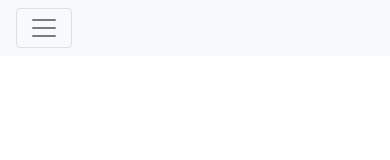
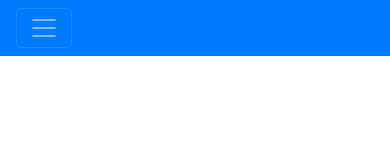
Before and after one commit to mif9075/statcast, a plain HTML site: page index.html in a window 390 px wide. Drawn offline with nearby package versions, Linux system fonts and the light colour scheme.

Commit message:
Added responsive navbar/javascript

```diff
--- a/index.html
+++ b/index.html
@@ -9,12 +9,17 @@
 
         <link rel="stylesheet" href="https://stackpath.bootstrapcdn.com/bootstrap/4.3.1/css/bootstrap.min.css" integrity="sha384-ggOyR0iXCbMQv3Xipma34MD+dH/1fQ784/j6cY/iJTQUOhcWr7x9JvoRxT2MZw1T" crossorigin="anonymous">
         <link href="main.css" rel="stylesheet" type="text/css">
+
+        <script src="https://code.jquery.com/jquery-3.2.1.slim.min.js" integrity="sha384-KJ3o2DKtIkvYIK3UENzmM7KCkRr/rE9/Qpg6aAZGJwFDMVNA/GpGFF93hXpG5KkN" crossorigin="anonymous"></script>
+        <script src="https://cdnjs.cloudflare.com/ajax/libs/popper.js/1.12.9/umd/popper.min.js" integrity="sha384-ApNbgh9B+Y1QKtv3Rn7W3mgPxhU9K/ScQsAP7hUibX39j7fakFPskvXusvfa0b4Q" crossorigin="anonymous"></script>
+        <script src="https://maxcdn.bootstrapcdn.com/bootstrap/4.0.0/js/bootstrap.min.js" integrity="sha384-JZR6Spejh4U02d8jOt6vLEHfe/JQGiRRSQQxSfFWpi1MquVdAyjUar5+76PVCmYl" crossorigin="anonymous"></script>
     </head>
     <body>
-        <nav class="navbar navbar-expand-lg navbar-light bg-light">
+        <nav class="navbar navbar-expand-lg navbar-dark bg-primary">
             <button class="navbar-toggler" type="button" data-toggle="collapse" data-target="#navbarTogglerDemo01" aria-controls="navbarTogglerDemo01" aria-expanded="false" aria-label="Toggle navigation">
               <span class="navbar-toggler-icon"></span>
             </button>
+
             <div class="collapse navbar-collapse" id="navbarTogglerDemo01">
               <a class="navbar-brand" href="#">Hidden brand</a>
               <ul class="navbar-nav mr-auto mt-2 mt-lg-0">
@@ -33,6 +38,7 @@
                 <button class="btn btn-outline-success my-2 my-sm-0" type="submit">Search</button>
               </form>
             </div>
-          </nav>
+
+        </nav>
     </body>
 </html>
```
